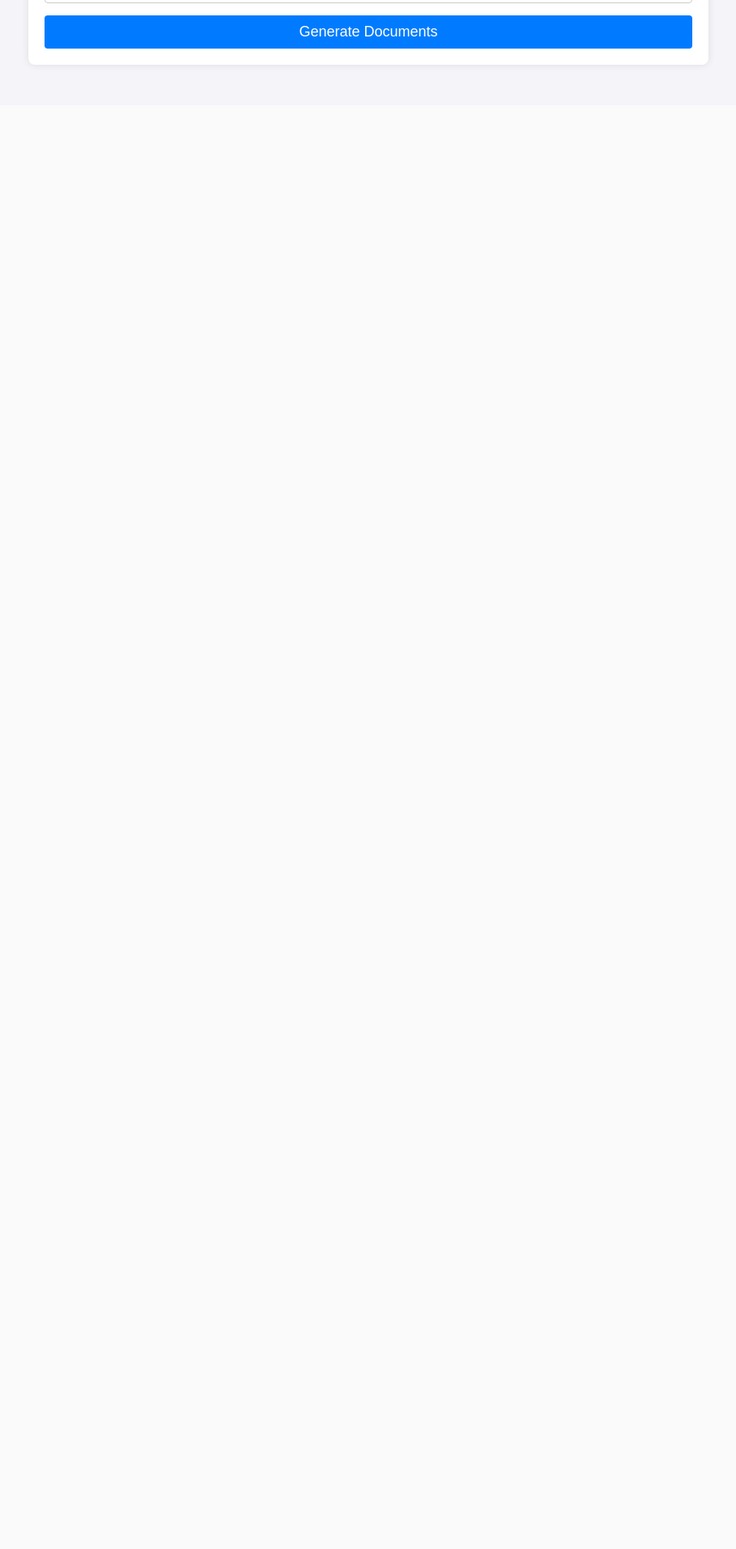
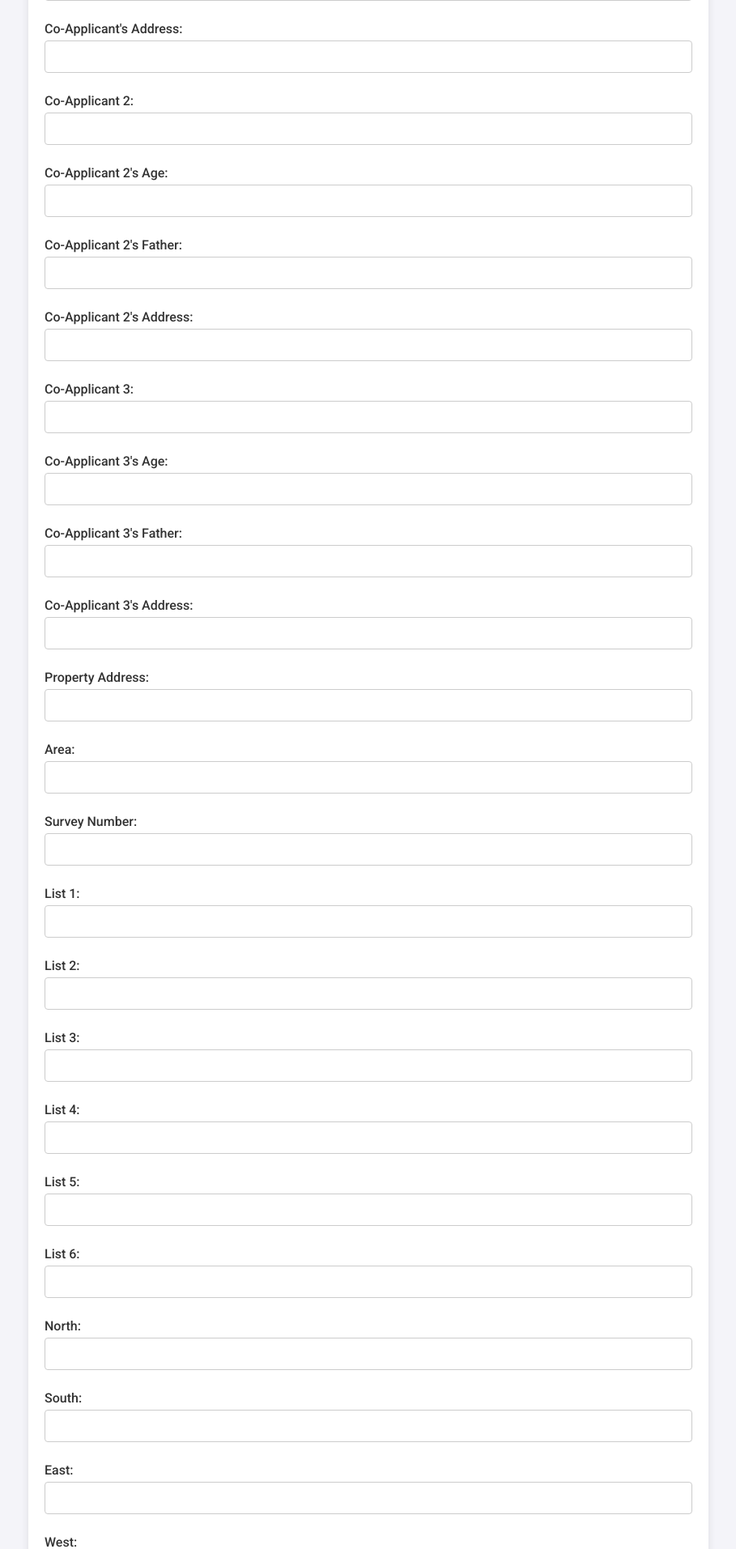
Before and after one commit to subhasishsinha12/Office_Project, a Flask app: template src/templates/index.html in a window 1280 px wide. Shown: the part 890-2803 px from the top of the page at 81% size, without its empty margins (185-1094 px from the left). Before the commit the page ends 973 px from the top, so only its background shows below. Run offline with Flask 3, Linux system fonts and the light colour scheme; the template is opened without the code that fills it, so the values that code supplies are empty; some libraries are stand-ins or nearby versions.

Commit message:
Updated 1 files

```diff
--- a/src/app.py
+++ b/src/app.py
@@ -61,7 +61,10 @@ def index():
             '<Loan Amount>': request.form.get('loan_amount'),
             '<Sanction Date>': request.form.get('sanction_date'),
             '<Take Over from>': request.form.get('take_over_from'),
-            '<In words>': request.form.get('in_words')
+            '<In words>': request.form.get('in_words'),
+            '<Pay Order Amount>': request.form.get('pay_order_amount'),
+            '<Payee Name>': request.form.get('payee_name'),
+            '<Date>': request.form.get('date')
         }
 
         template_name = request.form.get('template_name')
--- a/src/templates/index.html
+++ b/src/templates/index.html
@@ -101,13 +101,129 @@
             <input type="text" name="applicant" id="applicant" required>
             <div class="error" id="applicant_error"></div>
 
+            <label for="age1">Age:</label>
+            <input type="text" name="age1" id="age1" required pattern="\d+">
+            <div class="error" id="age1_error"></div>
+
+            <label for="applicants_father">Applicant's Father:</label>
+            <input type="text" name="applicants_father" id="applicants_father" required>
+            <div class="error" id="applicants_father_error"></div>
+
+            <label for="address1">Address:</label>
+            <input type="text" name="address1" id="address1" required>
+            <div class="error" id="address1_error"></div>
+
             <label for="co_applicant">Co-Applicant:</label>
             <input type="text" name="co_applicant" id="co_applicant">
             <div class="error" id="co_applicant_error"></div>
 
+            <label for="age2">Co-Applicant's Age:</label>
+            <input type="text" name="age2" id="age2" pattern="\d+">
+            <div class="error" id="age2_error"></div>
+
+            <label for="co_applicants_father">Co-Applicant's Father:</label>
+            <input type="text" name="co_applicants_father" id="co_applicants_father">
+            <div class="error" id="co_applicants_father_error"></div>
+
+            <label for="co_applicant_address2">Co-Applicant's Address:</label>
+            <input type="text" name="co_applicant_address2" id="co_applicant_address2">
+            <div class="error" id="co_applicant_address2_error"></div>
+
+            <label for="co_applicant2">Co-Applicant 2:</label>
+            <input type="text" name="co_applicant2" id="co_applicant2">
+            <div class="error" id="co_applicant2_error"></div>
+
+            <label for="age3">Co-Applicant 2's Age:</label>
+            <input type="text" name="age3" id="age3" pattern="\d+">
+            <div class="error" id="age3_error"></div>
+
+            <label for="co_applicants_father2">Co-Applicant 2's Father:</label>
+            <input type="text" name="co_applicants_father2" id="co_applicants_father2">
+            <div class="error" id="co_applicants_father2_error"></div>
+
+            <label for="co_applicants_address3">Co-Applicant 2's Address:</label>
+            <input type="text" name="co_applicants_address3" id="co_applicants_address3">
+            <div class="error" id="co_applicants_address3_error"></div>
+
+            <label for="co_applicant3">Co-Applicant 3:</label>
+            <input type="text" name="co_applicant3" id="co_applicant3">
+            <div class="error" id="co_applicant3_error"></div>
+
+            <label for="age4">Co-Applicant 3's Age:</label>
+            <input type="text" name="age4" id="age4" pattern="\d+">
+            <div class="error" id="age4_error"></div>
+
+            <label for="co_applicants_father3">Co-Applicant 3's Father:</label>
+            <input type="text" name="co_applicants_father3" id="co_applicants_father3">
+            <div class="error" id="co_applicants_father3_error"></div>
+
+            <label for="co_applicants_address4">Co-Applicant 3's Address:</label>
+            <input type="text" name="co_applicants_address4" id="co_applicants_address4">
+            <div class="error" id="co_applicants_address4_error"></div>
+
+            <label for="property_address">Property Address:</label>
+            <input type="text" name="property_address" id="property_address" required>
+            <div class="error" id="property_address_error"></div>
+
+            <label for="area">Area:</label>
+            <input type="text" name="area" id="area" required>
+            <div class="error" id="area_error"></div>
+
+            <label for="survey_no">Survey Number:</label>
+            <input type="text" name="survey_no" id="survey_no" required>
+            <div class="error" id="survey_no_error"></div>
+
+            <label for="list1">List 1:</label>
+            <input type="text" name="list1" id="list1">
+            <div class="error" id="list1_error"></div>
+
+            <label for="list2">List 2:</label>
+            <input type="text" name="list2" id="list2">
+            <div class="error" id="list2_error"></div>
+
+            <label for="list3">List 3:</label>
+            <input type="text" name="list3" id="list3">
+            <div class="error" id="list3_error"></div>
+
+            <label for="list4">List 4:</label>
+            <input type="text" name="list4" id="list4">
+            <div class="error" id="list4_error"></div>
+
+            <label for="list5">List 5:</label>
+            <input type="text" name="list5" id="list5">
+            <div class="error" id="list5_error"></div>
+
+            <label for="list6">List 6:</label>
+            <input type="text" name="list6" id="list6">
+            <div class="error" id="list6_error"></div>
+
+            <label for="north">North:</label>
+            <input type="text" name="north" id="north">
+            <div class="error" id="north_error"></div>
+
+            <label for="south">South:</label>
+            <input type="text" name="south" id="south">
+            <div class="error" id="south_error"></div>
+
+            <label for="east">East:</label>
+            <input type="text" name="east" id="east">
+            <div class="error" id="east_error"></div>
+
+            <label for="west">West:</label>
+            <input type="text" name="west" id="west">
+            <div class="error" id="west_error"></div>
+
             <label for="loan_amount">Loan Amount:</label>
             <input type="text" name="loan_amount" id="loan_amount" required pattern="\d+">
             <div class="error" id="loan_amount_error"></div>
+
+            <label for="sanction_date">Sanction Date:</label>
+            <input type="text" name="sanction_date" id="sanction_date" required>
+            <div class="error" id="sanction_date_error"></div>
+
+            <label for="take_over_from">Take Over From:</label>
+            <input type="text" name="take_over_from" id="take_over_from">
+            <div class="error" id="take_over_from_error"></div>
 
             <label for="in_words">Loan Amount (in words):</label>
             <input type="text" name="in_words" id="in_words">
@@ -133,29 +249,22 @@
         function validateForm() {
             let valid = true;
 
-            const applicant = document.getElementById('applicant');
+            const inputs = document.querySelectorAll('input[required]');
+            inputs.forEach(input => {
+                if (input.value.trim() === '') {
+                    document.getElementById(`${input.id}_error`).innerText = `${input.previousElementSibling.innerText} is required`;
+                    valid = false;
+                } else {
+                    document.getElementById(`${input.id}_error`).innerText = '';
+                }
+            });
+
             const loanAmount = document.getElementById('loan_amount');
-            const date = document.getElementById('date');
-
-            if (applicant.value.trim() === '') {
-                document.getElementById('applicant_error').innerText = 'Applicant name is required';
-                valid = false;
-            } else {
-                document.getElementById('applicant_error').innerText = '';
-            }
-
-            if (loanAmount.value.trim() === '' || !loanAmount.checkValidity()) {
+            if (loanAmount.value.trim() !== '' && !loanAmount.checkValidity()) {
                 document.getElementById('loan_amount_error').innerText = 'Valid loan amount is required';
                 valid = false;
             } else {
                 document.getElementById('loan_amount_error').innerText = '';
-            }
-
-            if (date.value.trim() === '') {
-                document.getElementById('date_error').innerText = 'Date is required';
-                valid = false;
-            } else {
-                document.getElementById('date_error').innerText = '';
             }
 
             return valid;
```
Also changed, not shown: 10 other files.
